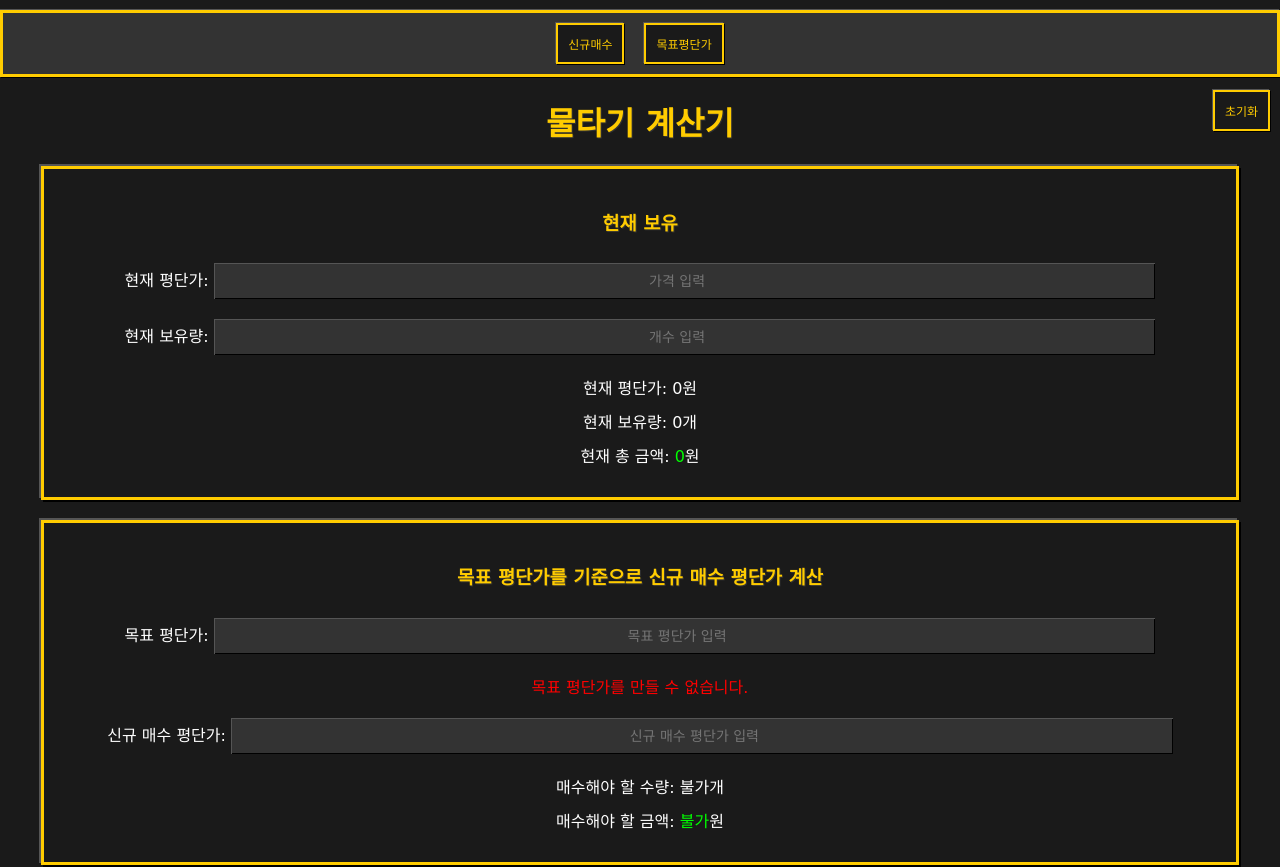
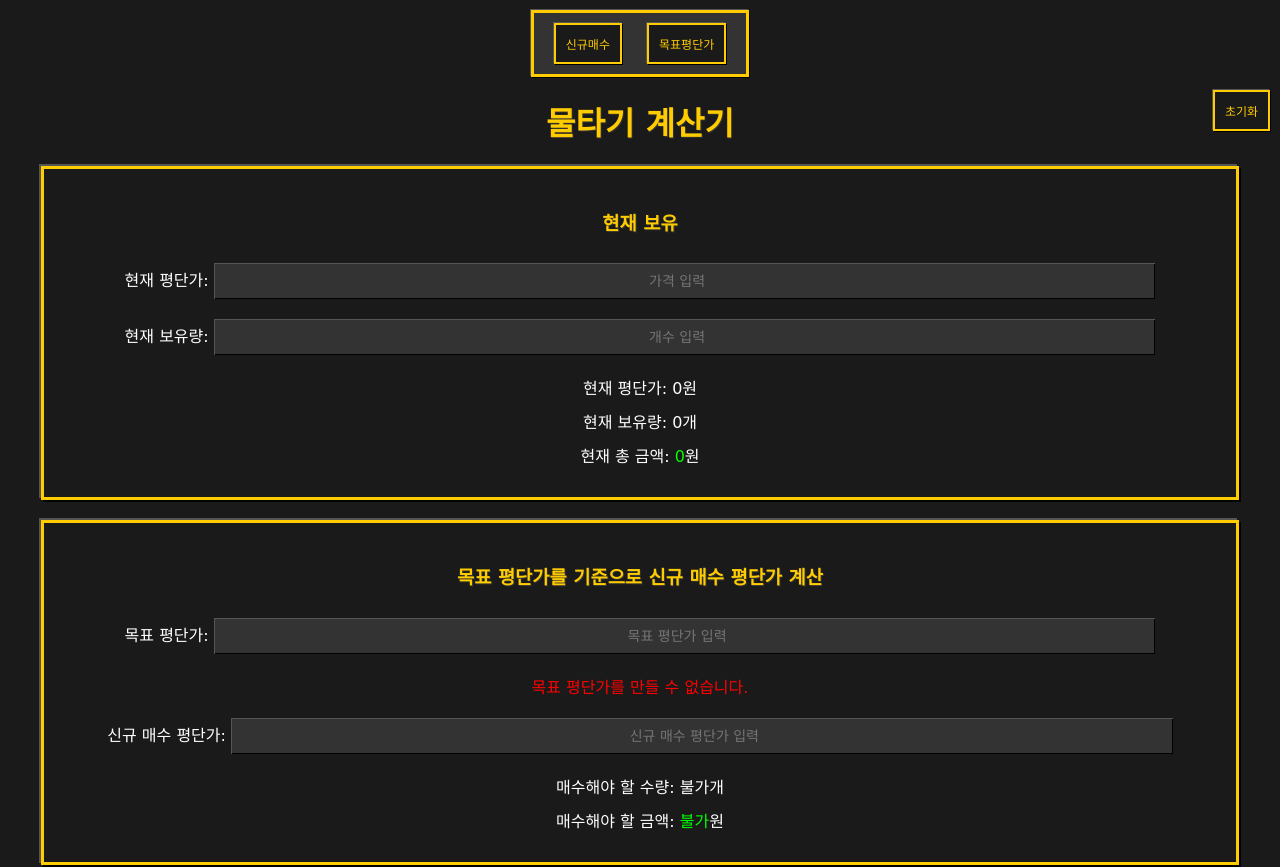
Before and after one commit to IEDGEI/water2, a plain HTML site: page index.html in a window 1280 px wide. Shown: the top 867 px of the page. Drawn offline with Linux system fonts and the light colour scheme.

Commit message:
Add files via upload

```diff
--- a/index.html
+++ b/index.html
@@ -36,8 +36,7 @@
     nav {
       background-color: #333;
       padding: 10px;
-      display: flex;
-      justify-content: center;
+      display: inline-block;
       border: 3px solid #ffcc00;
       margin-top: 10px;
       box-shadow: 1px 1px 0 #000, -1px -1px 0 #555; /* 도트 스타일 */
@@ -124,6 +123,8 @@
       }
     }
   </style>
+  <script async src="https://pagead2.googlesyndication.com/pagead/js/adsbygoogle.js?client=ca-pub-6357245829250444"
+  crossorigin="anonymous"></script>
 </head>
 <body>
 
@@ -244,3 +245,5 @@
     // 페이지 로드 시 초기 계산
     window.onload = updateResults;
   </script>
+  </body>
+  </html>
```
